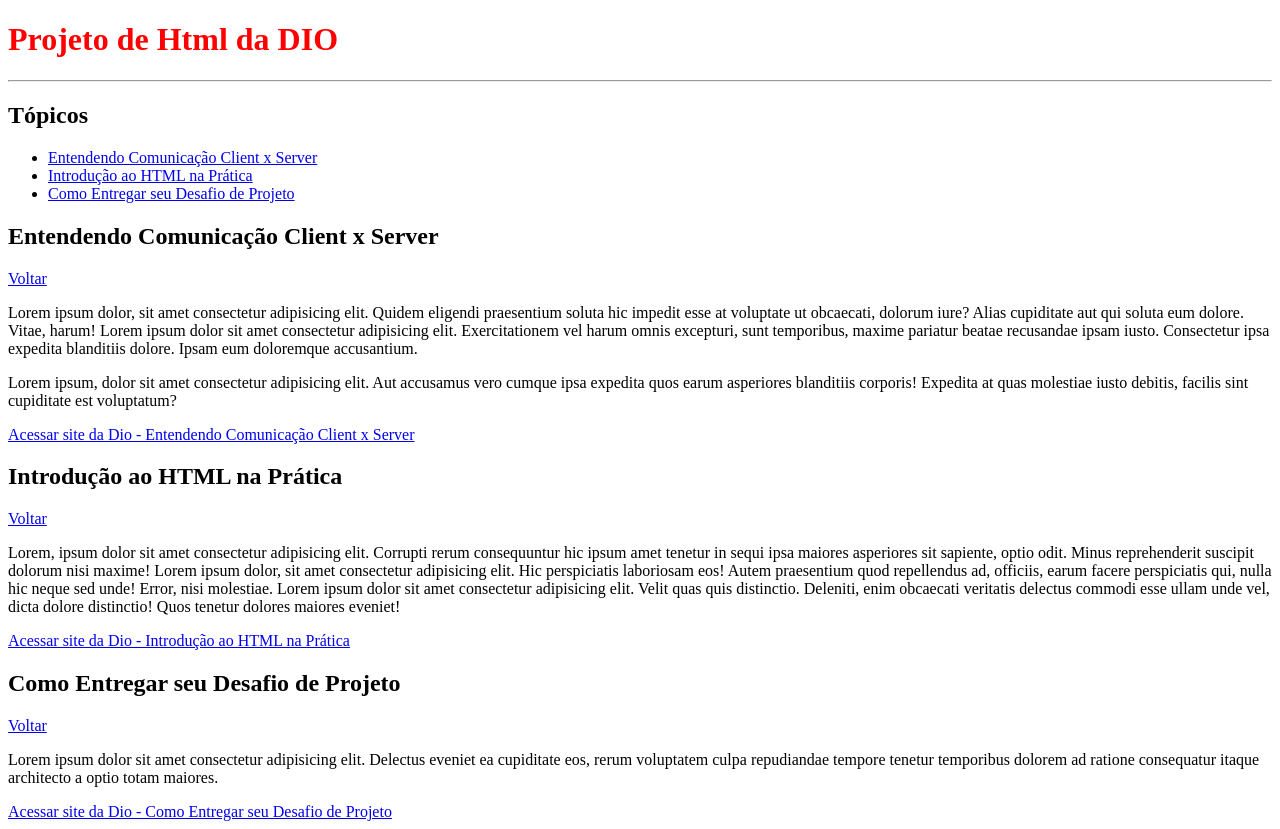
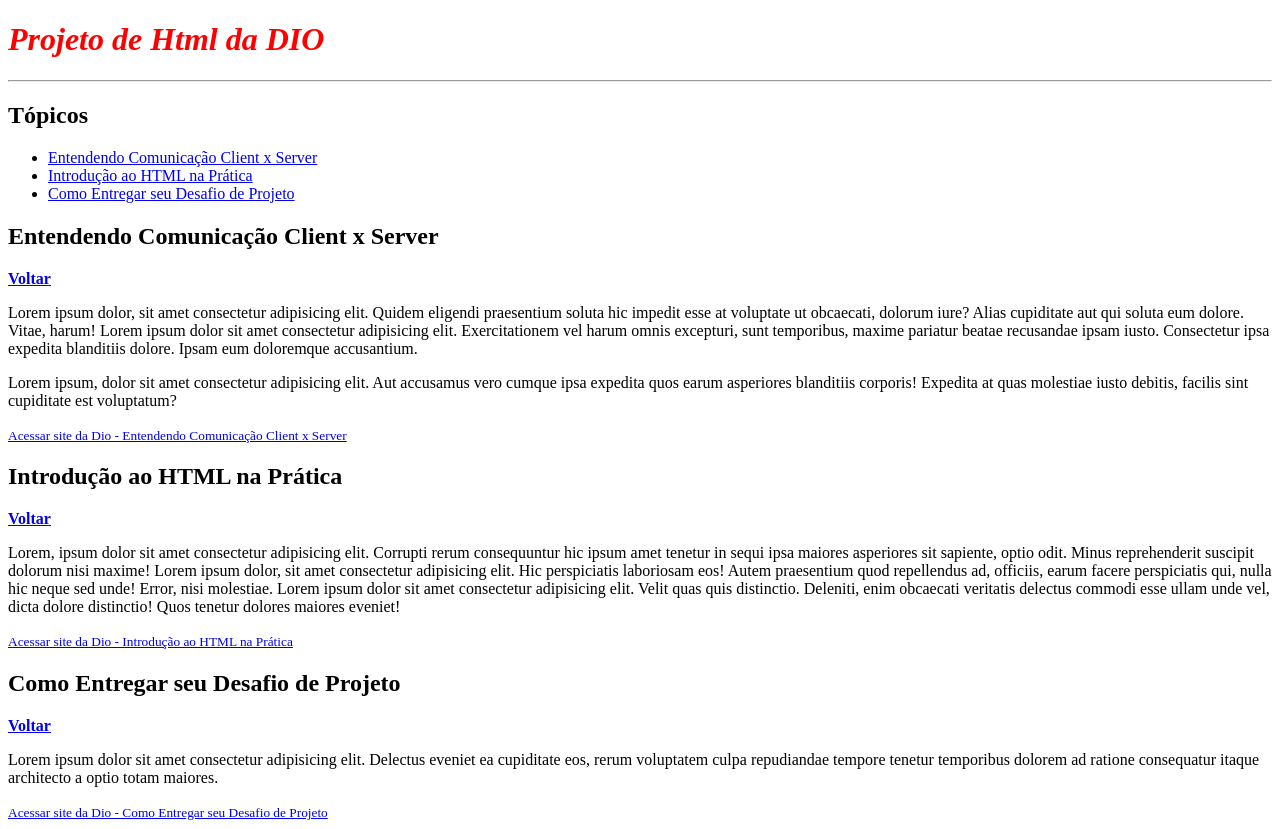
Before and after one commit to Gabriel-Steps/Html-Basico, a plain HTML site: page index.html in a window 1280 px wide. Drawn offline with Linux system fonts and the light colour scheme.

Commit message:
Projeto final

```diff
--- a/index.html
+++ b/index.html
@@ -6,7 +6,7 @@
     <title>Projeto Dio</title>
 </head>
 <body>
-    <h1 style="color: red;">Projeto de Html da DIO</h1>
+    <i><h1 style="color: red;">Projeto de Html da DIO</h1></i>
     <hr />
     <h2 id="topicos">Tópicos</h2>
     <ul>
@@ -15,17 +15,17 @@
         <li><a href="#sub3">Como Entregar seu Desafio de Projeto</a></li>
     </ul>
     <h2 id="sub1">Entendendo Comunicação Client x Server</h2>
-    <a href="#topicos">Voltar</a>
+    <strong><a href="#topicos">Voltar</a></strong>
     <p>Lorem ipsum dolor, sit amet consectetur adipisicing elit. Quidem eligendi praesentium soluta hic impedit esse at voluptate ut obcaecati, dolorum iure? Alias cupiditate aut qui soluta eum dolore. Vitae, harum! Lorem ipsum dolor sit amet consectetur adipisicing elit. Exercitationem vel harum omnis excepturi, sunt temporibus, maxime pariatur beatae recusandae ipsam iusto. Consectetur ipsa expedita blanditiis dolore. Ipsam eum doloremque accusantium.</p>
     <p>Lorem ipsum, dolor sit amet consectetur adipisicing elit. Aut accusamus vero cumque ipsa expedita quos earum asperiores blanditiis corporis! Expedita at quas molestiae iusto debitis, facilis sint cupiditate est voluptatum?</p>
-    <a target="_blank" href="https://web.dio.me/course/entendendo-comunicacao-client-x-server/learning/054668dd-f060-4fec-9af3-7452aa2b3f03?back=/track/formacao-html-web-developer&tab=undefined&moduleId=undefined">Acessar site da Dio - Entendendo Comunicação Client x Server</a>
+    <small><a target="_blank" href="https://web.dio.me/course/entendendo-comunicacao-client-x-server/learning/054668dd-f060-4fec-9af3-7452aa2b3f03?back=/track/formacao-html-web-developer&tab=undefined&moduleId=undefined">Acessar site da Dio - Entendendo Comunicação Client x Server</a></small>
     <h2 id="sub2">Introdução ao HTML na Prática</h2>
-    <a href="#topicos">Voltar</a>
+    <strong><a href="#topicos">Voltar</a></strong>
     <p>Lorem, ipsum dolor sit amet consectetur adipisicing elit. Corrupti rerum consequuntur hic ipsum amet tenetur in sequi ipsa maiores asperiores sit sapiente, optio odit. Minus reprehenderit suscipit dolorum nisi maxime! Lorem ipsum dolor, sit amet consectetur adipisicing elit. Hic perspiciatis laboriosam eos! Autem praesentium quod repellendus ad, officiis, earum facere perspiciatis qui, nulla hic neque sed unde! Error, nisi molestiae. Lorem ipsum dolor sit amet consectetur adipisicing elit. Velit quas quis distinctio. Deleniti, enim obcaecati veritatis delectus commodi esse ullam unde vel, dicta dolore distinctio! Quos tenetur dolores maiores eveniet!</p>
-    <a target="_blank" href="https://web.dio.me/course/introducao-ao-html-na-pratica/learning/a6c501f1-c8f1-41b0-ac09-9f30e79fcd01?back=/track/formacao-html-web-developer&tab=undefined&moduleId=undefined">Acessar site da Dio - Introdução ao HTML na Prática</a>
+    <small><a target="_blank" href="https://web.dio.me/course/introducao-ao-html-na-pratica/learning/a6c501f1-c8f1-41b0-ac09-9f30e79fcd01?back=/track/formacao-html-web-developer&tab=undefined&moduleId=undefined">Acessar site da Dio - Introdução ao HTML na Prática</a></small>
     <h2 id="sub3">Como Entregar seu Desafio de Projeto</h2>
-    <a href="#topicos">Voltar</a>
+    <strong><a href="#topicos">Voltar</a></strong>
     <p>Lorem ipsum dolor sit amet consectetur adipisicing elit. Delectus eveniet ea cupiditate eos, rerum voluptatem culpa repudiandae tempore tenetur temporibus dolorem ad ratione consequatur itaque architecto a optio totam maiores.</p>
-    <a target="_blank" href="https://web.dio.me/course/como-entregar-seu-desafio-de-projeto/learning/488fc49a-0738-4e9d-bf87-ea22d2591fde?back=/track/formacao-html-web-developer&tab=undefined&moduleId=undefined">Acessar site da Dio - Como Entregar seu Desafio de Projeto</a>
+    <small><a target="_blank" href="https://web.dio.me/course/como-entregar-seu-desafio-de-projeto/learning/488fc49a-0738-4e9d-bf87-ea22d2591fde?back=/track/formacao-html-web-developer&tab=undefined&moduleId=undefined">Acessar site da Dio - Como Entregar seu Desafio de Projeto</a></small>
 </body>
 </html>
```
